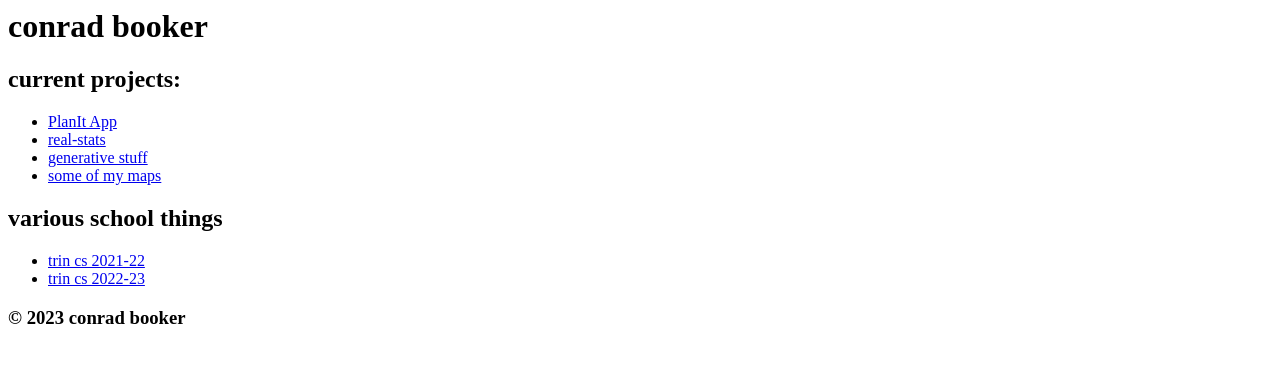
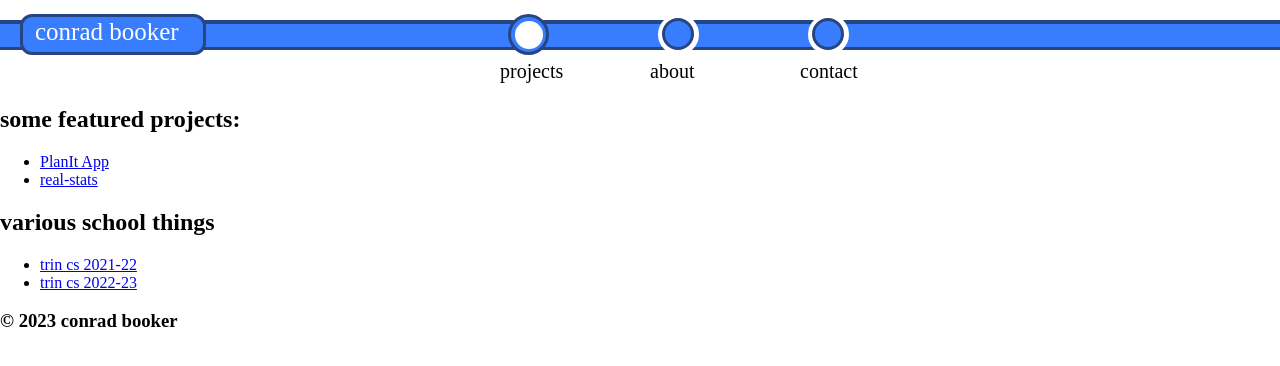
Before and after one commit to conradbooker/conradbooker.github.io, a plain HTML site: page index.html in a window 1280 px wide. Drawn offline with Linux system fonts and the light colour scheme; a web font is replaced by a local one.

Commit message:
css changes

```diff
--- a/index.html
+++ b/index.html
@@ -5,14 +5,39 @@
   <link rel="shortcut icon" type="image/x-icon" href="assets/favicon.ico">
 </head>
 <body>
-  <h1>conrad booker</h1>
+  <div class="navbar">
+    <div class="line"></div>
+    <div class="secondLine"></div>
 
-  <h2>current projects:</h2>
+    <a class="home" href="index.html">
+      <div class="roundedRectangle" href="index.html"></div>
+      <div class="mainText">conrad booker</div>
+    </a>
+
+    <a class="first" href="index.html">
+      <div class="circle"></div>
+      <div class="station-type1"></div>
+      <div class="station-type1-fill"></div>
+      <div class="text">projects</div>
+    </a>
+    <a class="second" href="index.html">
+      <div class="station-type2"></div>
+      <div class="station-type2-fill"></div>
+      <div class="text">about</div>
+    </a>
+    <a class="third" href="index.html">
+      <div class="station-type2"></div>
+      <div class="station-type2-fill"></div>
+      <div class="text">contact</div>
+    </a>
+  </div>
+  <br>
+  <br>
+
+  <h2>some featured projects:</h2>
   <ul>
     <li><a href="personal/planit.html">PlanIt App</a></li>
     <li><a href="personal/real-stats.html">real-stats</a></li>
-    <li><a href="personal/generativeprojects.html">generative stuff</a></li>
-    <li><a href="personal/maps.html">some of my maps</a></li>
   </ul>
 
   <h2>various school things</h2>
--- a/styles.css
+++ b/styles.css
@@ -1,28 +1,150 @@
-.axis {
-  stroke: #333333;
-  stroke-width: 3;
-}
-.grid {
-  stroke: #dddddd;
-  stroke-width: 1;
-  opacity: .25;
-}
-.label {
-  cursor: default;
-  text-anchor: middle;
-  font-size: 14px;
-  fill: #444444
-}
-.bar {
-  fill: #a9a9a9;
-  opacity: 0.6;
-}
-.bar:hover {
-    fill: #ec008c;
-    opacity: 1;
-}
+
 body {
   font-family: 'SF-Pro-Medium';
+  margin: 0;
+}
+
+
+
+.navbar {
+  padding-top: 20px;
+  display: grid;
+}
+/* subway line */
+.line {
+  grid-area: 1 / 1;
+  height: 30px;
+  background-color: #274581;
+  overflow: hidden;
+}
+.secondLine {
+  position:relative;
+  top:3.5px;
+  grid-area: 1 / 1;
+  height: 23px;
+  background-color: #397DFF;
+  overflow: hidden;
+}
+/* home */
+.roundedRectangle {
+  position:absolute;
+  top:14px;
+  left:20px;
+
+  border-radius: 12px;
+  border: 3.5px solid #274581;
+
+  width: 180px;
+  height: 35px;
+
+  background-color: #397DFF;
+  transition: box-shadow .1s;
+}
+.mainText {
+  position:absolute;
+  top:18px;
+  left: 35px;
+  color: #ffffff;
+  text-align: left;
+  text-decoration: none;
+  font-size: 25px;
+
+  user-select: none;
+  -webkit-user-select: none; /* for safari */
+}
+.home:hover .roundedRectangle {
+  box-shadow: 0 0 11px #000000;
+}
+
+
+.first {
+  position:absolute;
+  top:6.5px;
+  left:500px;
+}
+.second {
+  position:absolute;
+  top:6.5px;
+  left:650px;
+}
+.third {
+  position:absolute;
+  top:6.5px;
+  left:800px;
+}
+.station-type1 {
+  position:absolute;
+  top:7px;
+  left:7.5px;
+
+  border-radius: 100px;
+  border: 3.5px solid #274581;
+
+  width: 35px;
+  height: 35px;
+
+  background-color: #397DFF;
+  transition: box-shadow .1s;
+}
+.station-type1-fill {
+  position:absolute;
+  top:14;
+  left:14.5px;
+
+  border-radius: 100px;
+
+  width: 28px;
+  height: 28px;
+
+  background-color: #ffffff;
+  transition: box-shadow .1s;
+}
+
+.station-type2 {
+  position:absolute;
+  top:7px;
+  left:7.5px;
+
+  border-radius: 100px;
+  border: 3.5px solid #ffffff;
+
+  width: 35px;
+  height: 35px;
+
+  background-color: #ffffff;
+  transition: box-shadow .1s;
+}
+.station-type2-fill {
+  position:absolute;
+  top:11.5;
+  left:12px;
+
+  border-radius: 100px;
+  border: 3.5px solid #274581;
+
+  width: 26px;
+  height: 26px;
+
+  background-color: #397DFF;
+  transition: box-shadow .1s;
+}
+
+.text {
+  position:absolute;
+  top:53px;
+  color: #000000;
+  text-align: justify;
+  text-decoration: none;
+  font-size: 20px;
+}
+.first:hover .station-type1 {
+  box-shadow: 0 0 11px #000000;
+}
+.second:hover .station-type2 {
+  box-shadow: 0 0 11px #000000;
+}
+.third:hover .station-type2 {
+  box-shadow: 0 0 11px #000000;
 }
 
 @font-face {
```
Also changed, not shown: personal/transitmaps/maps.html (added), 3 other files.
